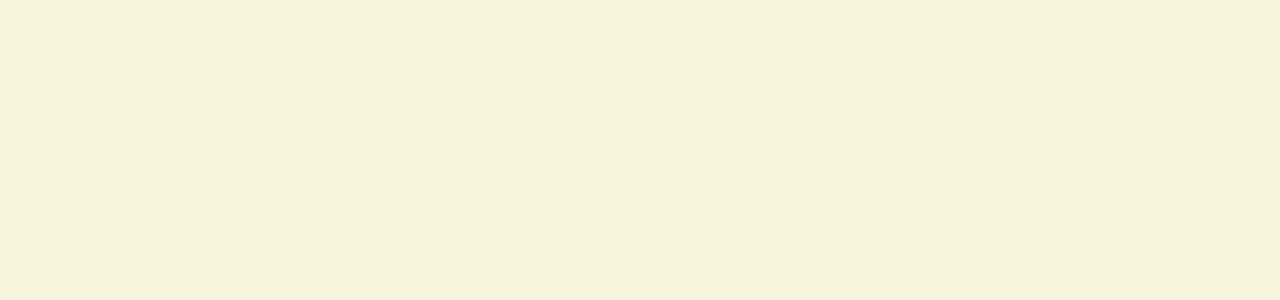
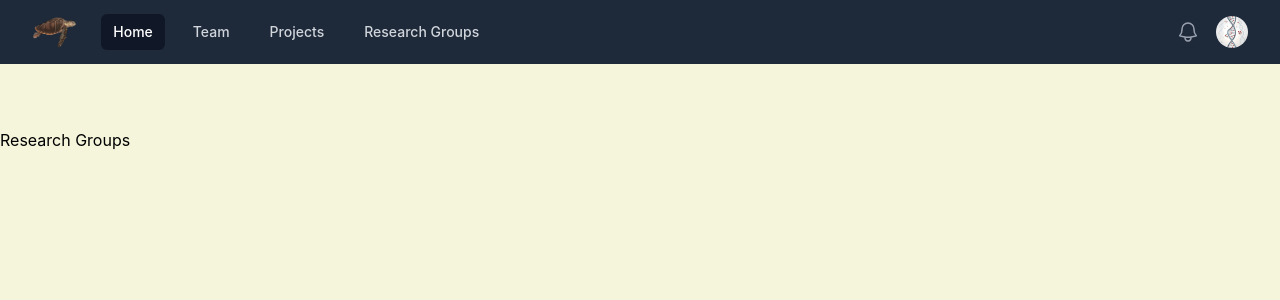
Before and after one commit to molivag/UB-SGR-Marine, a React (Vite) app: page /Groups in a window 1280 px wide. Before the commit this address had no page. Shown: the top 300 px of the page. Built offline with nearby package versions, Linux system fonts and the light colour scheme.

Commit message:
main y router - Ultima version estable de router y main

```diff
--- a/src/router.tsx
+++ b/src/router.tsx
@@ -1,26 +1,25 @@
 import { BrowserRouter, Routes, Route } from "react-router-dom";
-import Layout		from './layouts/layout'		;
+import Layout from "./layouts/layout";
 
+import IndexPage from "./views/IndexView";
+// import HomePage 	from './views/HomeView'	;
+import PeoplePage from "./views/PeopleView";
+import ProjectsPage from "./views/ProjectsView";
+import GroupPage from "./views/GroupsView";
 
-import IndexPage 	from './views/IndexView';
-import HomePage 	from './views/HomeView'	;
-import PeoplePage 	from './views/PeopleView'	;
-import ProjectsPage 	from './views/ProjectsView';
-
-function AppRouter(  ) {
-  return(
+function AppRouter() {
+  return (
     <BrowserRouter>
       <Routes>
-      <Route path="/" element={<IndexPage />} index/>
-        <Route element={<Layout/>}>
-          <Route path="Home" element={<HomePage />} />
-          <Route path="People" element={<PeoplePage />}/>
-	  <Route path="Projects" element={<ProjectsPage/>}/>
+        <Route element={<Layout />}>
+          <Route path="/" element={<IndexPage />} index />
+          <Route path="People" element={<PeoplePage />} />
+          <Route path="Projects" element={<ProjectsPage />} />
+          <Route path="Groups" element={<GroupPage />} />
         </Route>
       </Routes>
     </BrowserRouter>
-  )
-
+  );
 }
 
-export default AppRouter
+export default AppRouter;
```
Also changed, not shown: src/main.tsx (+6 -1 lines).
